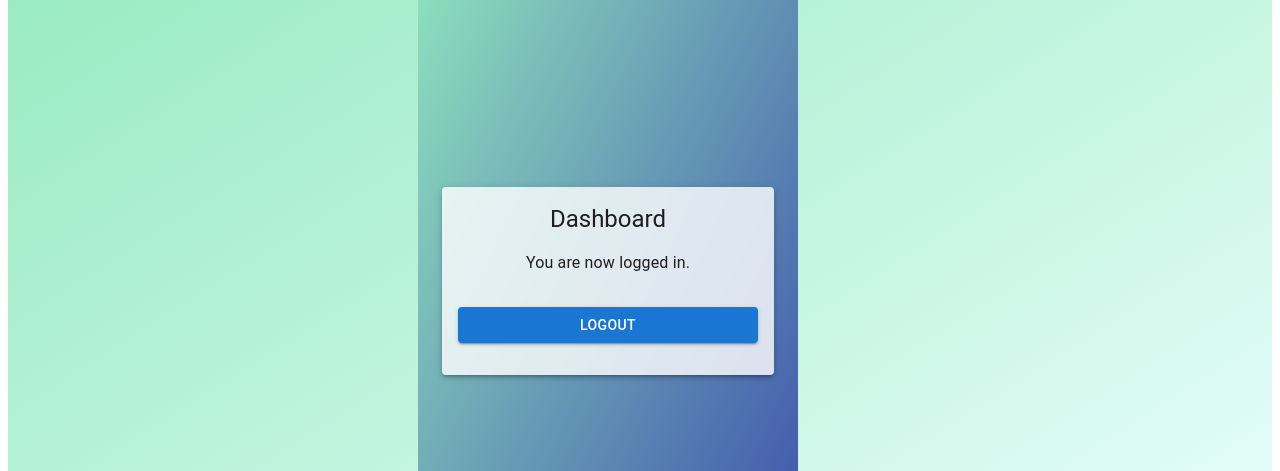
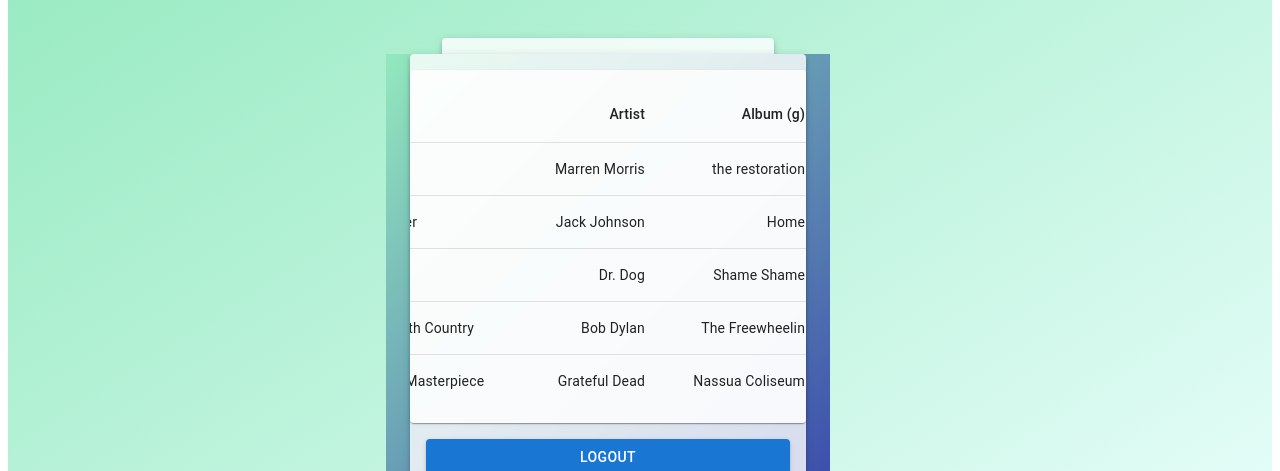
Before and after one commit to brady-bogda/spotify-lifetime-stats, a React (Create React App) app in the folder spot-stats/: page /dashboard in a window 1280 px wide. Shown: the part 127-598 px from the top of the page. Built offline with nearby package versions, Linux system fonts and the light colour scheme.

Commit message:
updated style

```diff
--- a/spot-stats/src/App.style.tsx
+++ b/spot-stats/src/App.style.tsx
@@ -1,11 +1,12 @@
 import { styled } from '@mui/system';
 import { Paper, TextField, Button } from '@mui/material';
 
-export const StyledContainer = styled('div')({
+export const StyledDiv = styled('div')({
     display: 'flex',
     justifyContent: 'center',
     alignItems: 'center',
     height: '100vh',
+    width: 'auto',
     background: 'linear-gradient(to right bottom, #93E9BE, #EEFFFF)',
   });
 
--- a/spot-stats/src/App.tsx
+++ b/spot-stats/src/App.tsx
@@ -1,23 +1,29 @@
 import React, { useState } from 'react';
 import { Container, Typography } from '@mui/material';
-import { Routes, Route, Navigate } from 'react-router-dom';
-import { StyledContainer, StyledPaper, StyledTextField, StyledButton } from './App.style';
+import { Routes, Route, Navigate, redirect, useNavigate } from 'react-router-dom';
+import { StyledDiv, StyledPaper, StyledTextField, StyledButton } from './App.style';
 
 import {Dashboard} from './Dashboard';
+import { Header } from './Header';
 
 export const App = () => {
   const [isLoggedIn, setIsLoggedIn] = useState(false);
+  const navigate = useNavigate();
 
   const handleLogin = () => {
     setIsLoggedIn(true);
+    navigate('/dashboard');
   };
 
   const handleLogout = () => {
     setIsLoggedIn(false);
+    navigate('/');
   };
 
   return (
-    <StyledContainer>
+    <div>
+    <Header></Header>
+    <StyledDiv>
       <Container component="main" maxWidth="xs">
         <StyledPaper elevation={3}>
           <Routes>
@@ -37,6 +43,7 @@
           </Routes>
         </StyledPaper>
       </Container>
-    </StyledContainer>
+    </StyledDiv>
+    </div>
   );
 }
--- a/spot-stats/src/Dashboard.style.tsx
+++ b/spot-stats/src/Dashboard.style.tsx
@@ -6,13 +6,14 @@
     display: 'flex',
     justifyContent: 'center',
     alignItems: 'center',
-    height: '100vh',
+    height: 'auto',
+    width: 'auto',
     background: 'linear-gradient(to right bottom, #93E9BE, #3949ab)',
   });
 
 export const StyledPaper = styled(Paper)({
     padding: '16px',
-    width: '300px',
+    width: 'auto',
     display: 'flex',
     flexDirection: 'column',
     alignItems: 'center',
--- a/spot-stats/src/Dashboard.tsx
+++ b/spot-stats/src/Dashboard.tsx
@@ -2,19 +2,66 @@
 import { Container, Typography } from '@mui/material';
 import {StyledContainer, StyledPaper, StyledButton} from './Dashboard.style'
 
+import Table from '@mui/material/Table';
+import TableBody from '@mui/material/TableBody';
+import TableCell from '@mui/material/TableCell';
+import TableContainer from '@mui/material/TableContainer';
+import TableHead from '@mui/material/TableHead';
+import TableRow from '@mui/material/TableRow';
+
 interface DashboardProps {
   onLogout: () => void;
 }
+
+function createData(
+  songname: string,
+  artist: string,
+  album: string,
+  listens: number,
+) {
+  return { songname, artist, album, listens };
+}
+
+const rows = [
+  createData('Mona Lisas', 'Marren Morris', 'the restoration', 200),
+  createData('Do You Remember', 'Jack Johnson', 'Home', 150),
+  createData('Shadow People', 'Dr. Dog', 'Shame Shame', 100),
+  createData('Girl From the North Country', 'Bob Dylan', 'The Freewheelin', 80),
+  createData('When I Paint My Masterpiece', 'Grateful Dead', 'Nassua Coliseum', 65),
+];
 
 export const Dashboard: React.FC<DashboardProps> = ({ onLogout }) => {
   return (
     <StyledContainer>
       <Container component="main" maxWidth="xs">
         <StyledPaper elevation={3}>
-          <Typography variant="h5">Dashboard</Typography>
-          <Typography variant="body1" style={{ margin: '16px 0' }}>
-            You are now logged in.
-          </Typography>
+          <TableContainer component={StyledPaper}>
+            <Table sx={{ minWidth: 650 }} aria-label="simple table">
+              <TableHead>
+                <TableRow>
+                  <TableCell>Song Name</TableCell>
+                  <TableCell align="right">Artist</TableCell>
+                  <TableCell align="right">Album&nbsp;(g)</TableCell>
+                  <TableCell align="right">Listens&nbsp;(g)</TableCell>
+                </TableRow>
+              </TableHead>
+            <TableBody>
+              {rows.map((row) => (
+              <TableRow
+                key={row.songname}
+                sx={{ '&:last-child td, &:last-child th': { border: 0 } }}
+               >
+                <TableCell component="th" scope="row">
+                  {row.songname}
+                </TableCell>
+                <TableCell align="right">{row.artist}</TableCell>
+                <TableCell align="right">{row.album}</TableCell>
+                <TableCell align="right">{row.listens}</TableCell>
+             </TableRow>
+              ))}
+            </TableBody>
+          </Table>
+        </TableContainer>
           <StyledButton variant="contained" color="primary" onClick={onLogout} fullWidth>
             Logout
           </StyledButton>
```
